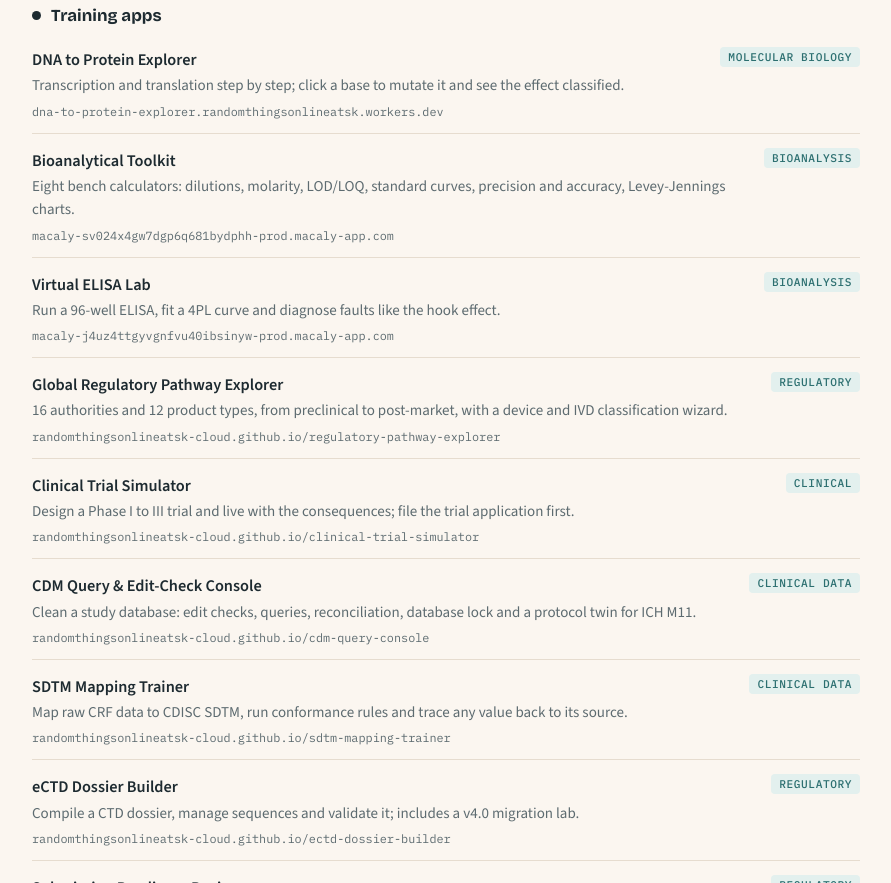
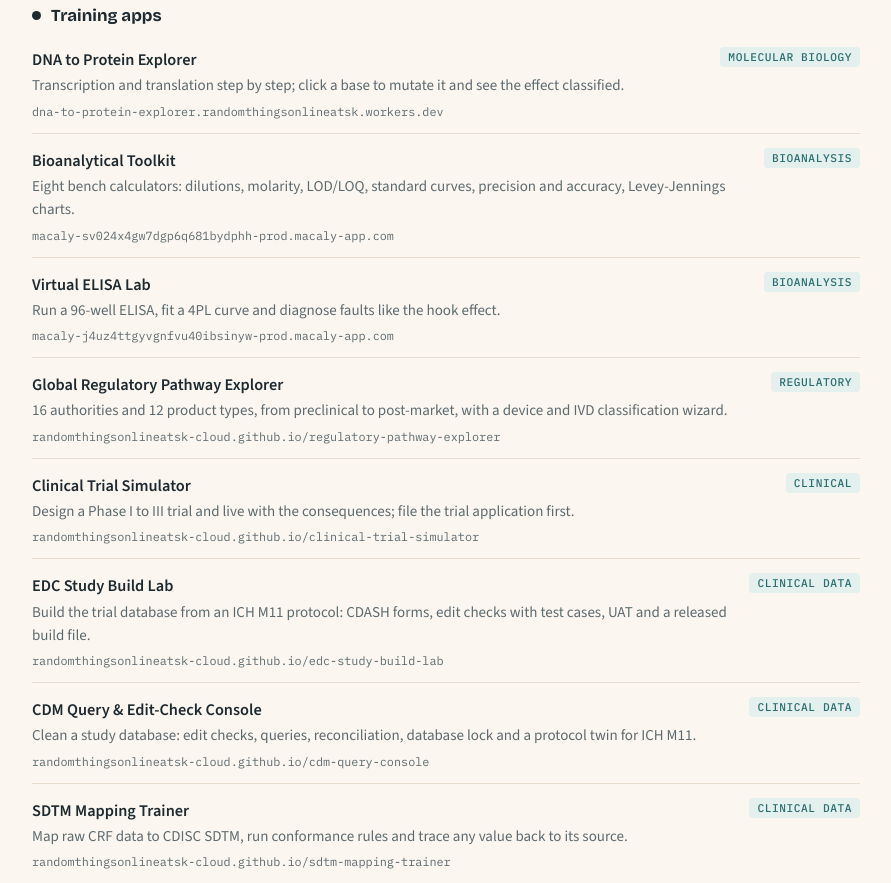
Before and after one commit to randomthingsonlineatsk-cloud/pharmolecule, a plain HTML site: page index.html in a window 1280 px wide. Shown: the part 2264-3147 px from the top of the page, without its empty margins (194-1085 px from the left). Drawn offline with nearby package versions, Linux system fonts and the light colour scheme.

Commit message:
Add the EDC Study Build Lab
Co-Authored-By: Claude Opus 5.5 <noreply@anthropic.com>
Claude-Session: https://claude.ai/code/session_016qsZi8ZCrAXgu6acaEhhyj

```diff
--- a/index.html
+++ b/index.html
@@ -173,6 +173,7 @@ const ITEMS = [
   { kind: 'app', id: 'elisa', title: 'Virtual ELISA Lab', desc: 'Run a 96-well ELISA, fit a 4PL curve and diagnose faults like the hook effect.', where: 'Bioanalysis', url: 'https://macaly-j4uz4ttgyvgnfvu40ibsinyw-prod.macaly-app.com', tags: 'immunoassay 4pl lab' },
   { kind: 'app', id: 'rpe', title: 'Global Regulatory Pathway Explorer', desc: '16 authorities and 12 product types, from preclinical to post-market, with a device and IVD classification wizard.', where: 'Regulatory', url: GH + 'regulatory-pathway-explorer/', tags: 'fda ema cdsco pmda device ivd mdr' },
   { kind: 'app', id: 'cts', title: 'Clinical Trial Simulator', desc: 'Design a Phase I to III trial and live with the consequences; file the trial application first.', where: 'Clinical', url: GH + 'clinical-trial-simulator/', tags: 'ind ctis trial design' },
+  { kind: 'app', id: 'edc', title: 'EDC Study Build Lab', desc: 'Build the trial database from an ICH M11 protocol: CDASH forms, edit checks with test cases, UAT and a released build file.', where: 'Clinical data', url: GH + 'edc-study-build-lab/', tags: 'edc crf cdash uat m11 study build' },
   { kind: 'app', id: 'cdm', title: 'CDM Query & Edit-Check Console', desc: 'Clean a study database: edit checks, queries, reconciliation, database lock and a protocol twin for ICH M11.', where: 'Clinical data', url: GH + 'cdm-query-console/', tags: 'data management edc queries m11' },
   { kind: 'app', id: 'sdtm', title: 'SDTM Mapping Trainer', desc: 'Map raw CRF data to CDISC SDTM, run conformance rules and trace any value back to its source.', where: 'Clinical data', url: GH + 'sdtm-mapping-trainer/', tags: 'cdisc sdtm define.xml traceability' },
   { kind: 'app', id: 'ectd', title: 'eCTD Dossier Builder', desc: 'Compile a CTD dossier, manage sequences and validate it; includes a v4.0 migration lab.', where: 'Regulatory', url: GH + 'ectd-dossier-builder/', tags: 'ectd ctd submission v4.0' },
```
